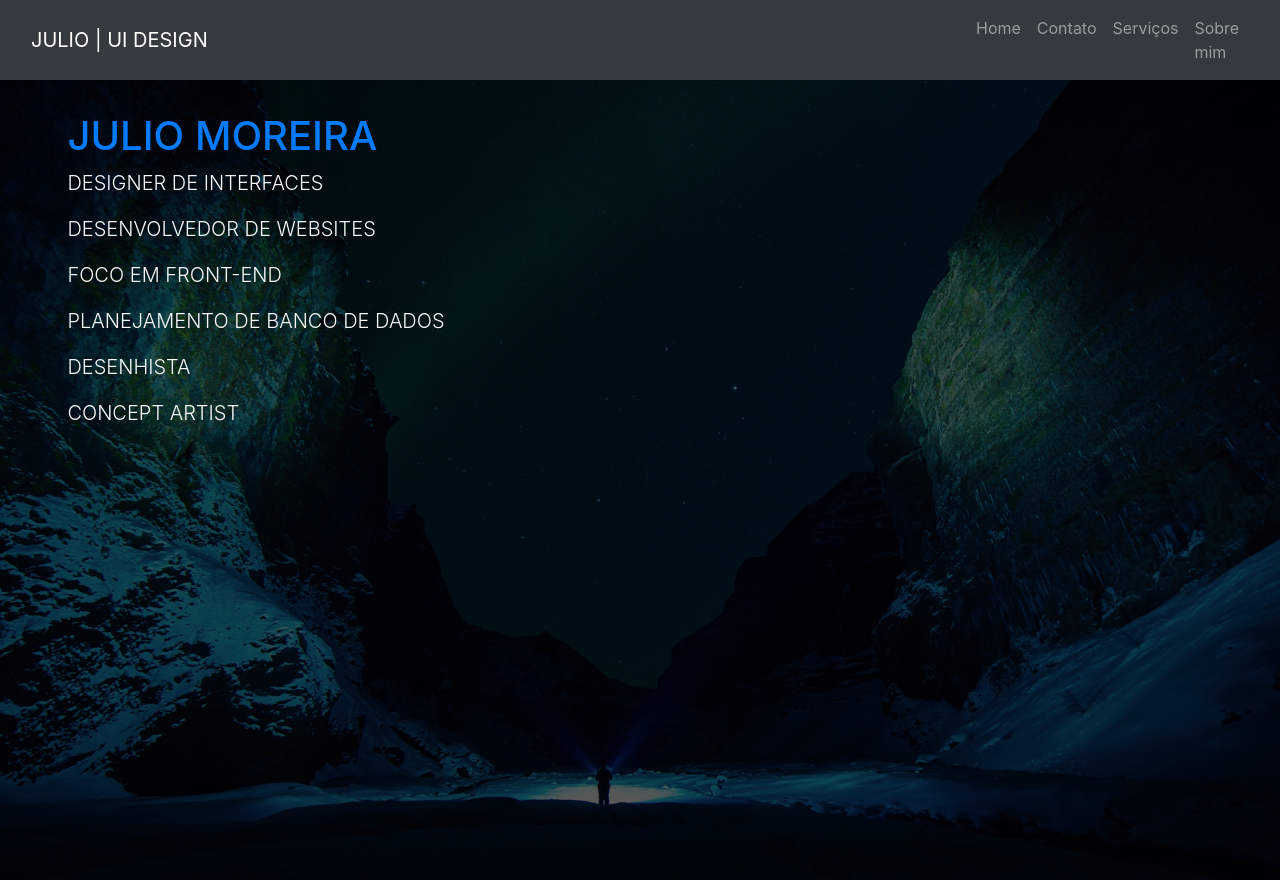
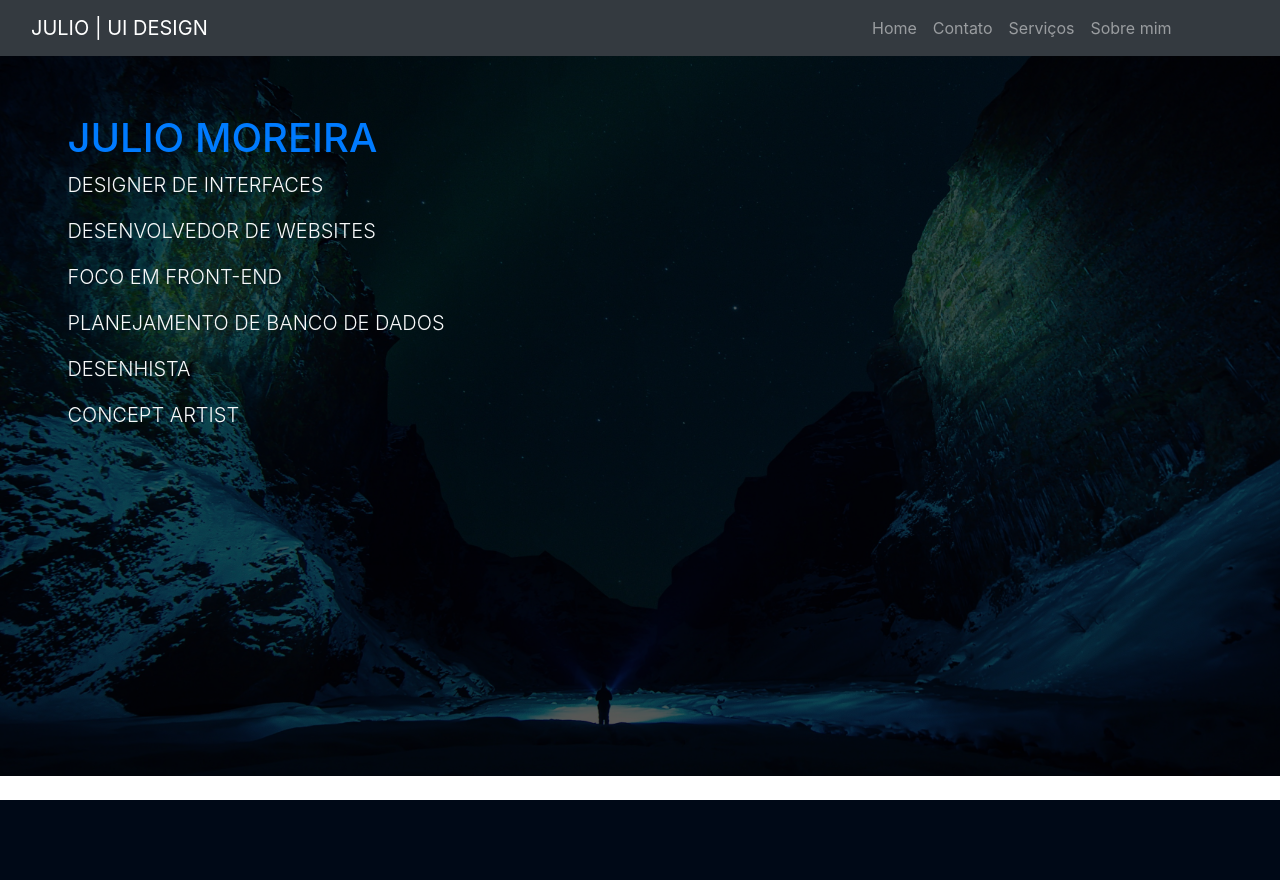
Before and after one commit to JulioFrontEnd/PHP-Itego, a PHP site: page / in a window 1280 px wide. After the commit the page ends 800 px from the top, so only its background shows below. Run offline with PHP 8.4, Linux system fonts and the light colour scheme.

Commit message:
Planejamento da responsividade

```diff
--- a/estilo.css
+++ b/estilo.css
@@ -1,13 +1,17 @@
 body, html {
   height: 100%;
 }
+.menu-item{
+	white-space: nowrap;
+}
 
+/* For index.php content */
 .parallax {
   /* The image used */
   background-image: url("img_parallax.jpg");
 
   /* Full height */
-  height: 100%;
+  height: 90%;
 
   /* Create the parallax scrolling effect */
   background-attachment: fixed;
@@ -17,7 +21,7 @@ body, html {
   position: relative;
 }
 
-/* For index.php content */
+
 
 .after{
 	height: 100%;
@@ -32,7 +36,7 @@ body, html {
 	position: absolute;
 	left: 20%;
 	transform: translate(-50%,0);
-	top: 4%;
+	top: 8%;
 	z-index: 100;
 }
 
--- a/head.php
+++ b/head.php
@@ -18,7 +18,7 @@
 
   <nav class="navbar navbar-expand-lg bg-dark navbar-dark">
   <!-- Brand -->
-  <a class="navbar-brand col-7 col-xl-9" href="#">JULIO | UI DESIGN</a>
+  <a class="navbar-brand col-7 col-lg-8" href="#">JULIO | UI DESIGN</a>
 
   <!-- Toggler/collapsibe Button -->
   <button class="navbar-toggler" type="button" data-toggle="collapse" data-target="#collapsibleNavbar">
@@ -28,16 +28,16 @@
   <!-- Navbar links -->
   <div class="collapse navbar-collapse m-auto" id="collapsibleNavbar">
     <ul class="navbar-nav">
-      <li class="nav-item">
+      <li class="nav-item menu-item">
         <a class="nav-link" href="<?= DOMINIO ?>/index.php">Home</a>
       </li>
-      <li class="nav-item">
+      <li class="nav-item menu-item">
         <a class="nav-link" href="<?= DOMINIO ?>/contato.php">Contato</a>
       </li>
-      <li class="nav-item">
+      <li class="nav-item menu-item">
         <a class="nav-link" href="<?= DOMINIO ?>/servico.php">Serviços</a>
       </li>
-      <li class="nav-item">
+      <li class="nav-item menu-item">
         <a class="nav-link" href="<?= DOMINIO ?>/quemSomos.php">Sobre mim</a>
       </li>
     </ul>
```
